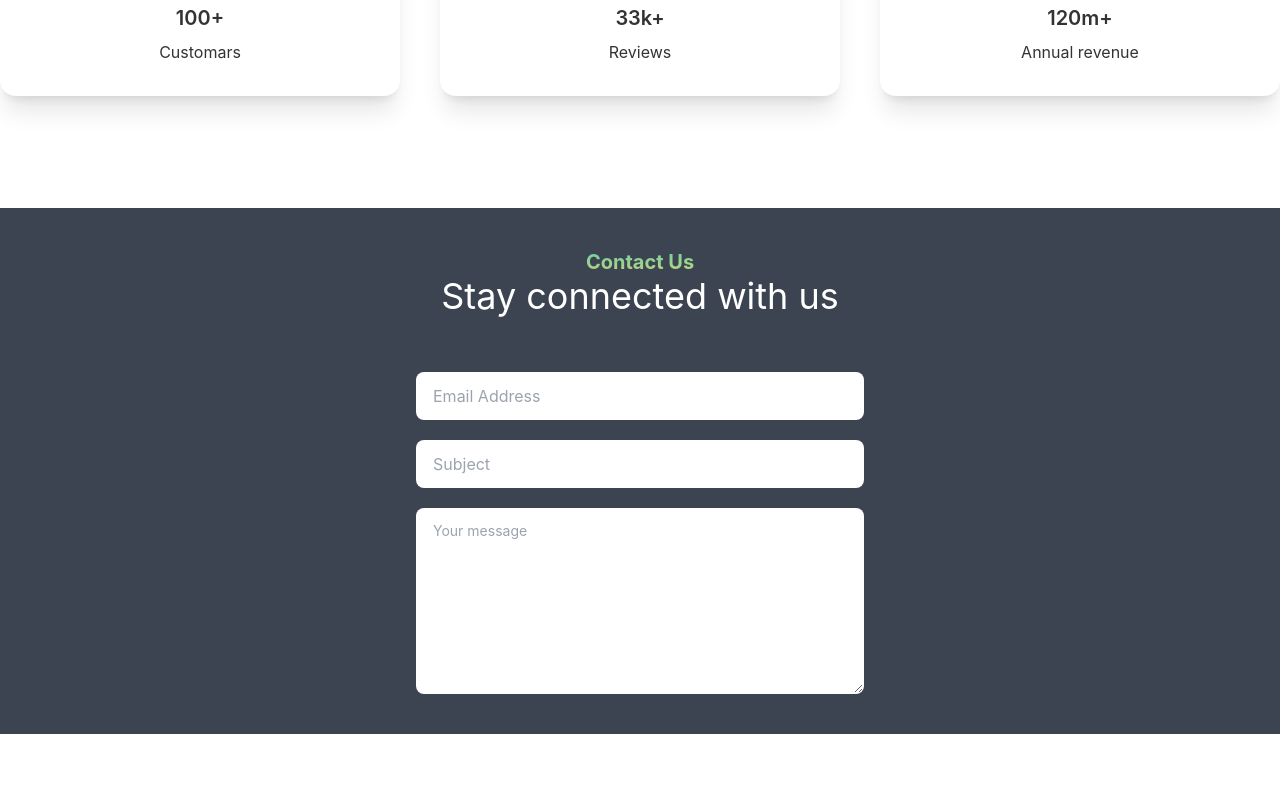
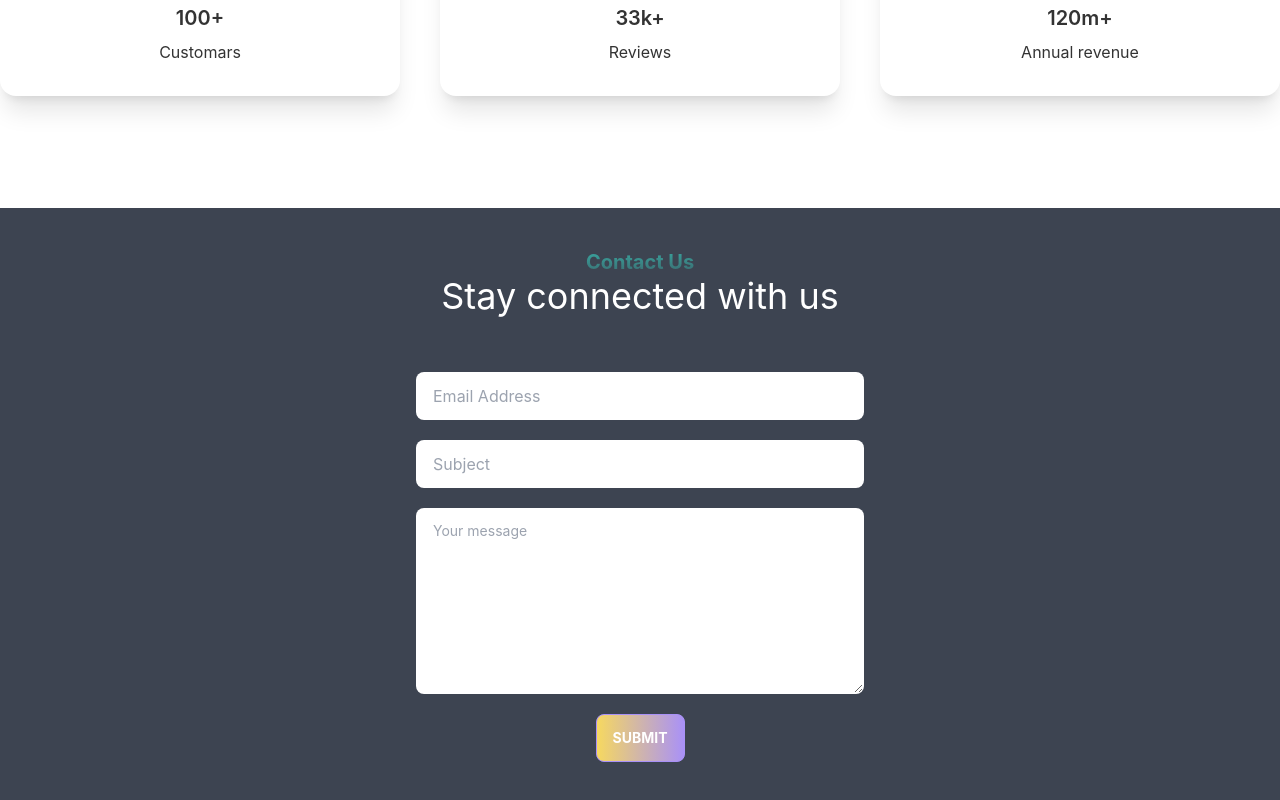
Before and after one commit to Jahanara-juma1/manufacture-client-website, a React (Create React App) app: page / in a window 1280 px wide. Shown: the part 1460-2260 px from the top of the page. Before the commit the page ends 2194 px from the top, so only its background shows below. Built offline with nearby package versions, Linux system fonts and the light colour scheme.

Commit message:
primary button addad

```diff
--- a/src/Page/Home/Contact.js
+++ b/src/Page/Home/Contact.js
@@ -1,14 +1,13 @@
 import React from "react";
-// import appointment from '../../assets/images/appointment.png';
-// import PrimaryButton from "../Shared/PrimaryButton";
+import PrimaryButton from "../Shared/PrimaryButton";
 
 const Contact = () => {
   return (
     <div style={{
-        // background:`url(${appointment})`
+
     }} className='bg-neutral px-10 py-10 '>
       <div className='text-center pb-14 text-white'>
-        <p className='text-xl font-bold text-transparent bg-clip-text bg-gradient-to-br from-accent to-secondary'>
+        <p className='text-xl font-bold text-transparent bg-clip-text bg-gradient-to-br from-accent'>
           Contact Us
         </p>
         <h1 className='text-4xl'>Stay connected with us</h1>
@@ -29,7 +28,7 @@ const Contact = () => {
           placeholder='Your message'
           rows={6}
         ></textarea>
-        {/* <PrimaryButton>Submit</PrimaryButton> */}
+        <PrimaryButton>Submit</PrimaryButton>
       </div>
     </div>
   );
--- /dev/null
+++ b/src/Page/Shared/PrimaryButton.js
@@ -0,0 +1,9 @@
+import React from 'react';
+
+const PrimaryButton = ({children}) => {
+    return (
+        <button className="btn btn-primary uppercase text-white font-bold bg-gradient-to-r from-secondary to-primary">{children}</button>
+    );
+};
+
+export default PrimaryButton;
```
